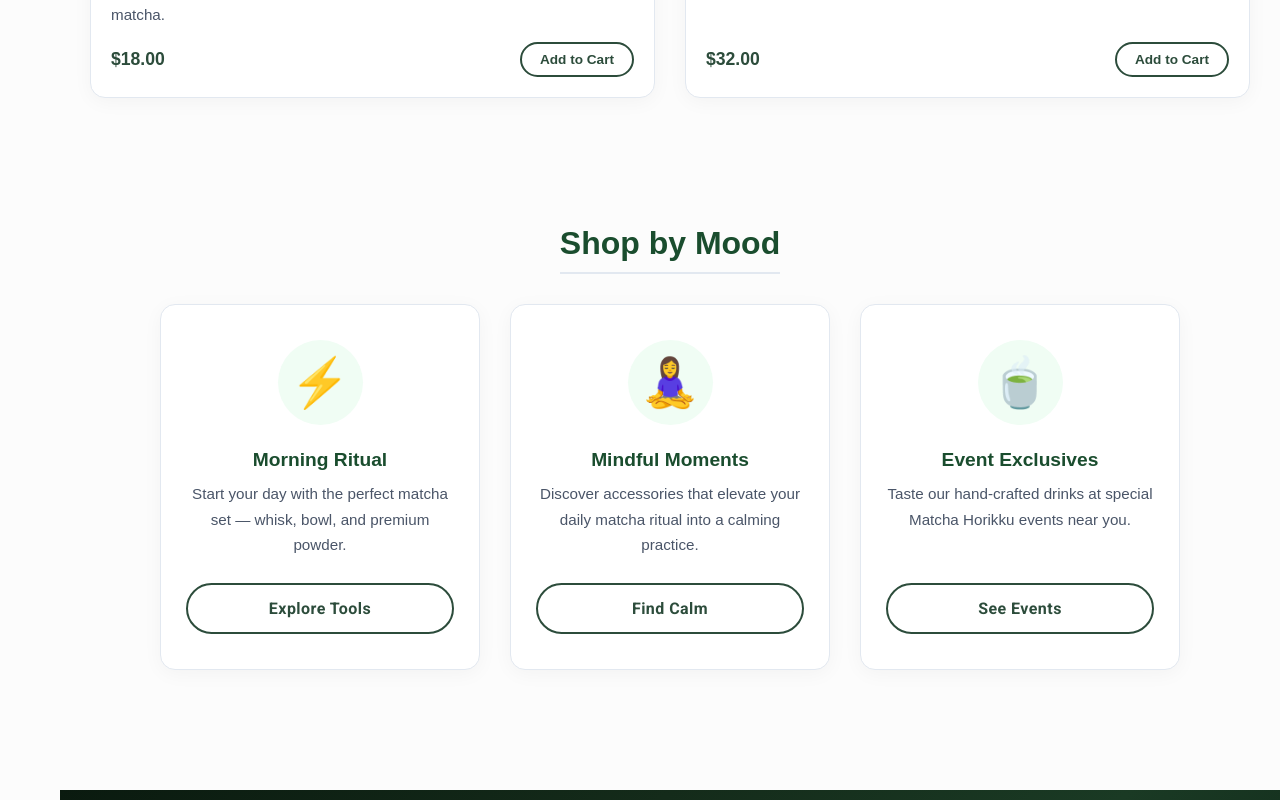
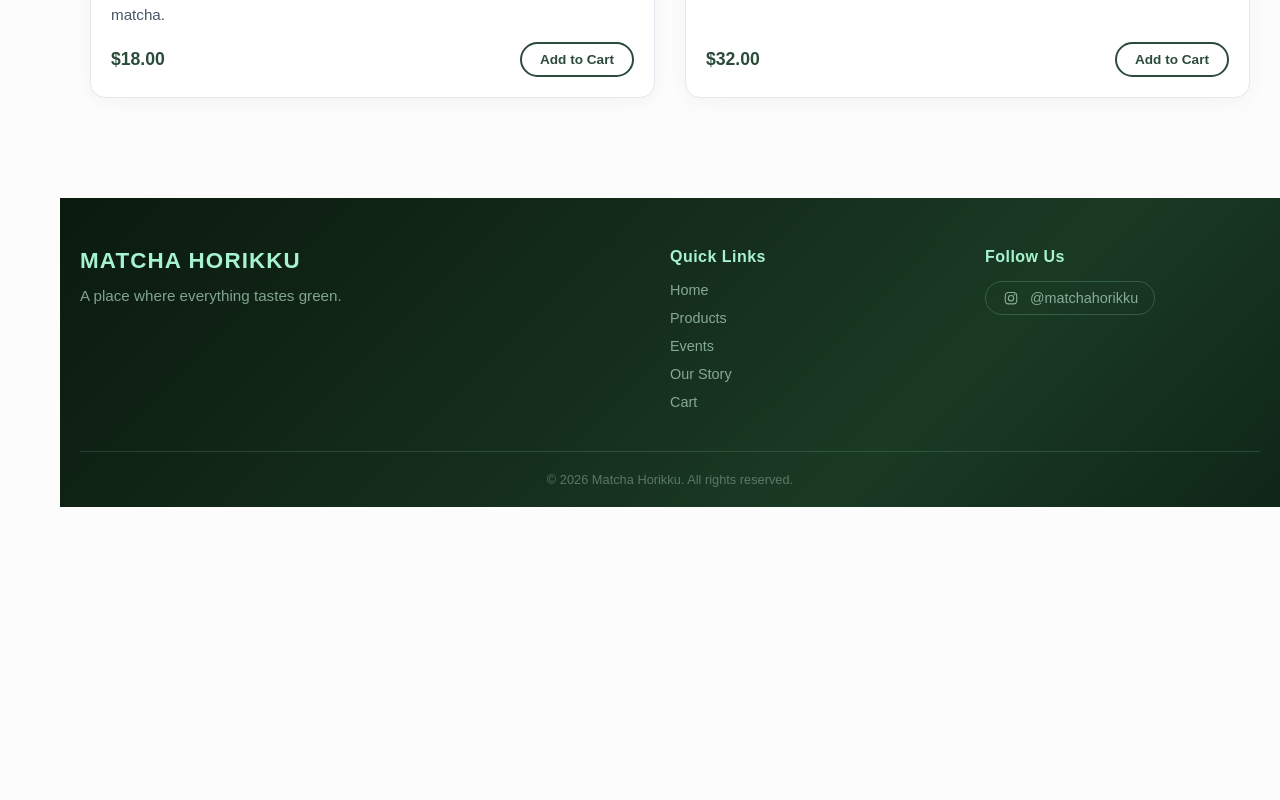
Before and after one commit to hadiafyouni/matcha-web, a React (Vite) app: page / in a window 1280 px wide. Shown: the part 1280-2080 px from the top of the page. After the commit the page ends 1787 px from the top, so only its background shows below. Built offline with nearby package versions, Linux system fonts and the light colour scheme; the HTML template or start-up script is replaced by a standard one.

Commit message:
deleted a section

```diff
--- a/src/App/App.css
+++ b/src/App/App.css
@@ -24,7 +24,7 @@ body {
 }
 
 /* Desktop: offset content for the persistent icon rail */
-@media (min-width: 769px) {
+@media (min-width: 1026px) {
   .main-content {
     padding-left: 60px;
   }
--- a/src/Home/Header/Header.css
+++ b/src/Home/Header/Header.css
@@ -341,13 +341,13 @@
 /* ═══ Responsive ═══ */
 
 /* Desktop: hide hamburger, sidebar auto-shows on hover */
-@media (min-width: 769px) {
+@media (min-width: 1026px) {
     .bars-buttons {
         display: none;
     }
 }
 
-@media (max-width: 768px) {
+@media (max-width: 1025px) {
     :root {
         --header-height: 65px;
     }
--- a/src/Home/Home.tsx
+++ b/src/Home/Home.tsx
@@ -1,7 +1,6 @@
 import "./Home.css";
 import WelcomeSection from "./WelcomeSection/WelcomeSection";
 import GeneralInfo from "./Generalinfo/GeneralInfo";
-import ShopByMood from "./ShopByMood/ShopByMood";
 import ProductCard from "../components/ProductCard/ProductCard";
 import { accessoriesItems } from "../products";
 
@@ -29,7 +28,7 @@ export default function Home() {
                 </div>
             </div>
 
-            <ShopByMood />
+
         </div>
     )
 }
--- a/src/Home/ShopByMood/ShopByMood.css
+++ /dev/null
@@ -1,112 +0,0 @@
-.shop-by-mood-section {
-    max-width: 1200px;
-    margin: 0 auto;
-    padding: 60px 20px;
-    text-align: center;
-}
-
-.shop-by-mood-section h2 {
-    font-size: 2rem;
-    color: #1a4d2e;
-    margin-bottom: 30px;
-    border-bottom: 2px solid #e2e8f0;
-    padding-bottom: 10px;
-    display: inline-block;
-}
-
-.mood-cards-container {
-    display: flex;
-    justify-content: center;
-    gap: 30px;
-    flex-wrap: wrap;
-}
-
-.mood-card {
-    background-color: white;
-    border-radius: 15px;
-    padding: 35px 25px;
-    width: 320px;
-    border: 1px solid #e2e8f0;
-    box-shadow: 0 4px 20px rgba(0, 0, 0, 0.04);
-    transition: transform 0.3s ease, box-shadow 0.3s ease;
-    display: flex;
-    flex-direction: column;
-    align-items: center;
-}
-
-.mood-card:hover {
-    transform: translateY(-6px);
-    box-shadow: 0 12px 30px rgba(0, 0, 0, 0.06);
-}
-
-.mood-emoji {
-    font-size: 3rem;
-    margin-bottom: 1.5rem;
-    display: block;
-    background-color: #f0fdf4;
-    width: 85px;
-    height: 85px;
-    line-height: 85px;
-    border-radius: 50%;
-}
-
-.mood-card h3 {
-    font-size: 1.2rem;
-    color: #1a4d2e;
-    margin: 0 0 10px;
-}
-
-.mood-card p {
-    color: #4a5568;
-    font-size: 0.95rem;
-    line-height: 1.7;
-    margin: 0 0 25px;
-    flex-grow: 1;
-}
-
-@media (max-width: 992px) {
-    .mood-cards-container {
-        gap: 20px;
-    }
-
-    .mood-card {
-        width: calc(50% - 20px);
-        min-width: 260px;
-    }
-}
-
-@media (max-width: 768px) {
-    .shop-by-mood-section {
-        padding: 40px 15px;
-    }
-
-    .shop-by-mood-section h2 {
-        font-size: 1.6rem;
-        margin-bottom: 25px;
-    }
-
-    .mood-cards-container {
-        flex-direction: column;
-        align-items: center;
-        gap: 20px;
-    }
-
-    .mood-card {
-        width: 100%;
-        max-width: 380px;
-        padding: 30px 20px;
-    }
-}
-
-@media (max-width: 480px) {
-    .shop-by-mood-section h2 {
-        font-size: 1.4rem;
-    }
-
-    .mood-emoji {
-        font-size: 2.5rem;
-        width: 70px;
-        height: 70px;
-        line-height: 70px;
-    }
-}
--- a/src/Home/ShopByMood/ShopByMood.tsx
+++ /dev/null
@@ -1,31 +0,0 @@
-import './ShopByMood.css';
-import PrimaryButton from '../../components/PrimaryButton';
-import { Link } from 'react-router-dom';
-
-export default function ShopByMood() {
-    return (
-        <div className="shop-by-mood-section">
-            <h2>Shop by Mood</h2>
-            <div className="mood-cards-container">
-                <div className="mood-card">
-                    <span className="mood-emoji">⚡</span>
-                    <h3>Morning Ritual</h3>
-                    <p>Start your day with the perfect matcha set — whisk, bowl, and premium powder.</p>
-                    <PrimaryButton component={Link} to="/products">Explore Tools</PrimaryButton>
-                </div>
-                <div className="mood-card">
-                    <span className="mood-emoji">🧘‍♀️</span>
-                    <h3>Mindful Moments</h3>
-                    <p>Discover accessories that elevate your daily matcha ritual into a calming practice.</p>
-                    <PrimaryButton component={Link} to="/products">Find Calm</PrimaryButton>
-                </div>
-                <div className="mood-card">
-                    <span className="mood-emoji">🍵</span>
-                    <h3>Event Exclusives</h3>
-                    <p>Taste our hand-crafted drinks at special Matcha Horikku events near you.</p>
-                    <PrimaryButton component={Link} to="/events">See Events</PrimaryButton>
-                </div>
-            </div>
-        </div>
-    );
-}
--- a/src/Home/Sidebar/Sidebar.css
+++ b/src/Home/Sidebar/Sidebar.css
@@ -96,9 +96,9 @@
 }
 
 /* ═══════════════════════════════════════════
-   Desktop — Icon Rail (above 768px)
+   Desktop — Icon Rail (above 1025px)
    ═══════════════════════════════════════════ */
-@media (min-width: 769px) {
+@media (min-width: 1026px) {
     .sidebar {
         left: 0;
         width: 60px;
@@ -147,7 +147,7 @@
 /* ═══════════════════════════════════════════
    Tablet — Overlay Slide (481px – 768px)
    ═══════════════════════════════════════════ */
-@media (max-width: 768px) {
+@media (max-width: 1025px) {
     .sidebar {
         left: -250px;
         width: 250px;
```
